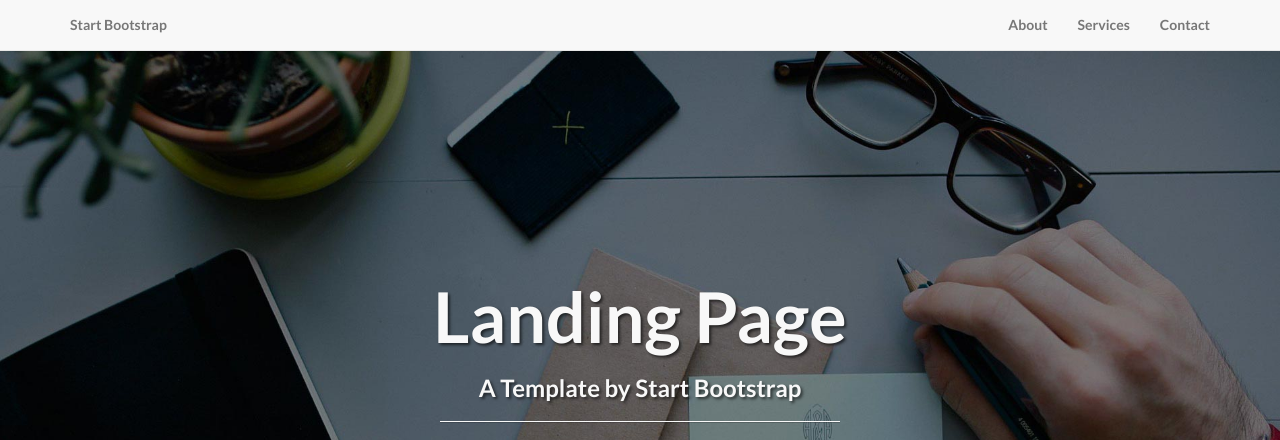
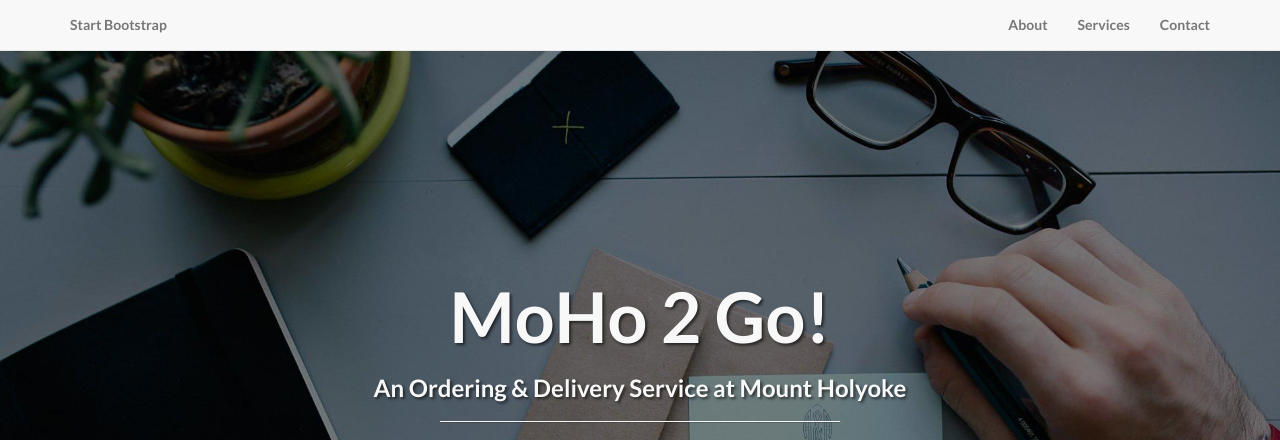
Before and after one commit to cardosel/Moho2Go, a plain HTML site: page index.html in a window 1280 px wide. Shown: the top 440 px of the page. Drawn offline with Linux system fonts and the light colour scheme.

Commit message:
txt changes

```diff
--- a/index.html
+++ b/index.html
@@ -73,8 +73,8 @@
             <div class="row">
                 <div class="col-lg-12">
                     <div class="intro-message">
-                        <h1>Landing Page</h1>
-                        <h3>A Template by Start Bootstrap</h3>
+                        <h1>MoHo 2 Go!</h1>
+                        <h3>An Ordering & Delivery Service at Mount Holyoke</h3>
                         <hr class="intro-divider">
                         <ul class="list-inline intro-social-buttons">
                             <li>
```
